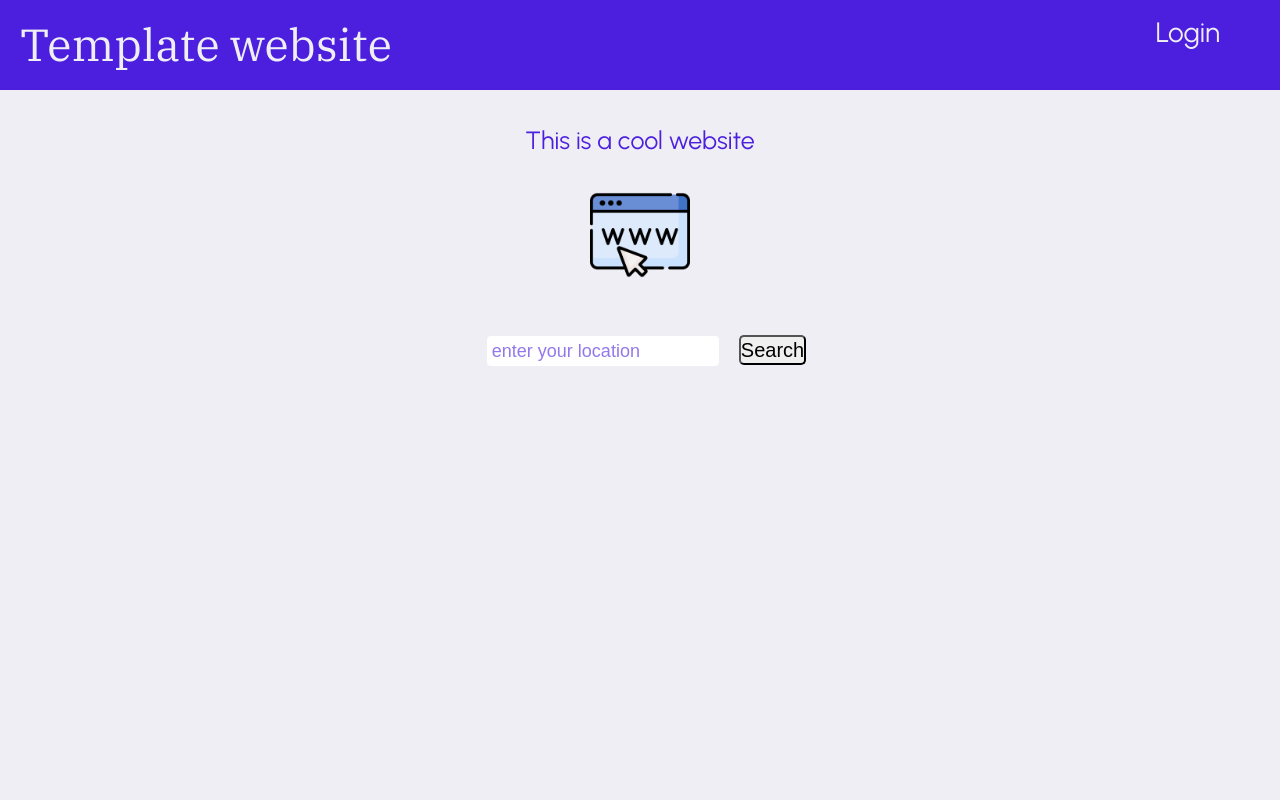
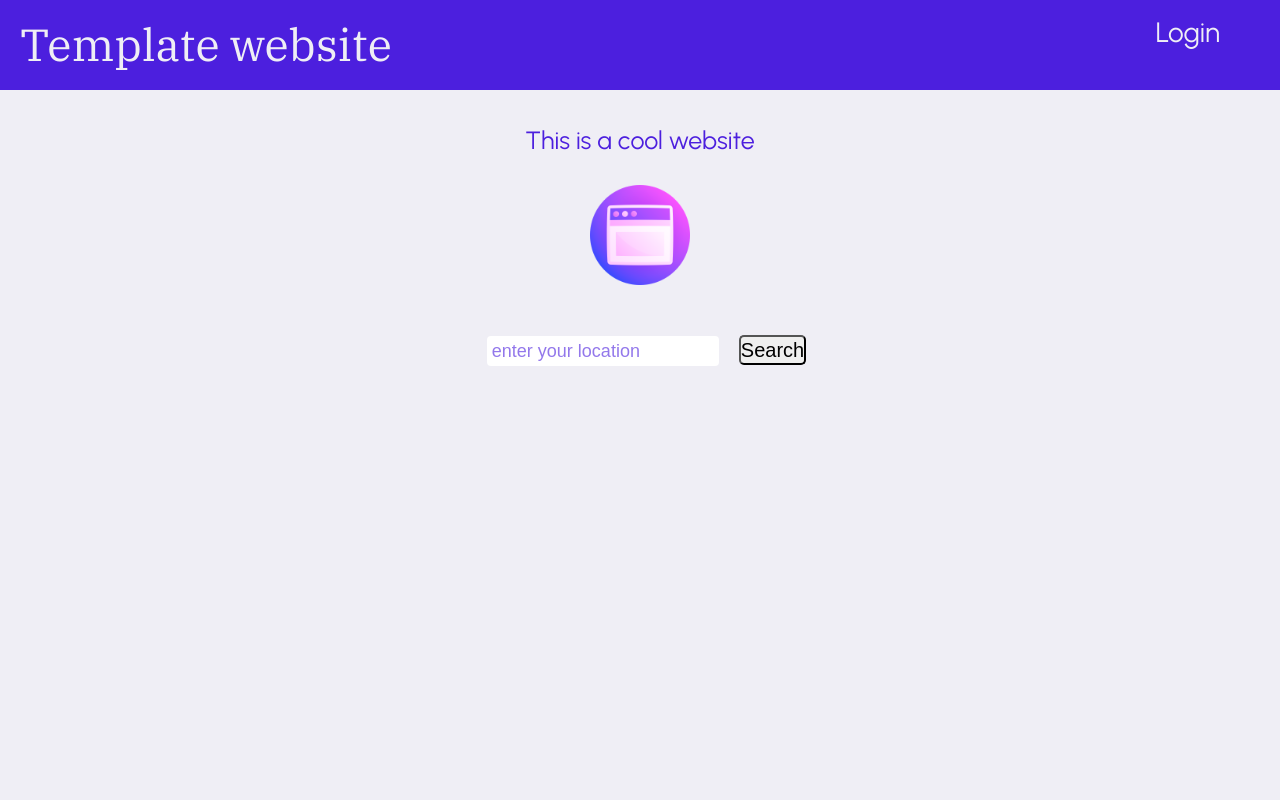
Before and after one commit to solenedel/ERN-template, a React (Create React App) app: page / in a window 1280 px wide. Shown: the top 800 px of the page. Built offline with nearby package versions, Linux system fonts and the light colour scheme; no server answers; the HTML template or start-up script is replaced by a standard one.

Commit message:
replace images:

```diff
--- a/src/components/HomePage.js
+++ b/src/components/HomePage.js
@@ -5,7 +5,7 @@ export const HomePage = ({ className }) => {
   return (
     <main className={className} id="home-page-container">
       <div>This is a cool website</div>
-      <img src="./images/internet.png" alt="sample icon" />
+      <img src="./images/website.png" alt="sample icon" />
       <section id="search-section">
         <form onSubmit={(event) => event.preventDefault()}>
           <input type="text" placeholder="enter your location" />
--- a/src/components/LoginPage.js
+++ b/src/components/LoginPage.js
@@ -31,7 +31,7 @@ const LoginPage = ({ className }) => {
 
   return (
     <main className={className} id="login-page-container">
-      <img src="./images/coffee-2.png" alt="coffee icon" />
+      <img src="./images/password.png" alt="login icon" />
       <p>Login</p>
       <div id="no-account">
         Don&rsquo;t have an account? Sign up <a href="/signup">here!</a>
--- a/src/components/styled-components/LoginPage.style.js
+++ b/src/components/styled-components/LoginPage.style.js
@@ -13,7 +13,8 @@ export const StyledLoginPage = styled(LoginPage)`
 
   & img {
     width: 100px;
-    margin-top: 30px;
+    padding-bottom: 20px;
+    margin-top: 50px;
   }
 
   & input {
@@ -48,6 +49,7 @@ export const StyledLoginPage = styled(LoginPage)`
   div#no-account {
     font-size: 20px;
     margin-bottom: 29px;
+    margin-top: 20px;
   }
 
   & button {
```
Also changed, not shown: public/images/password.png (added), public/images/website.png (added).
